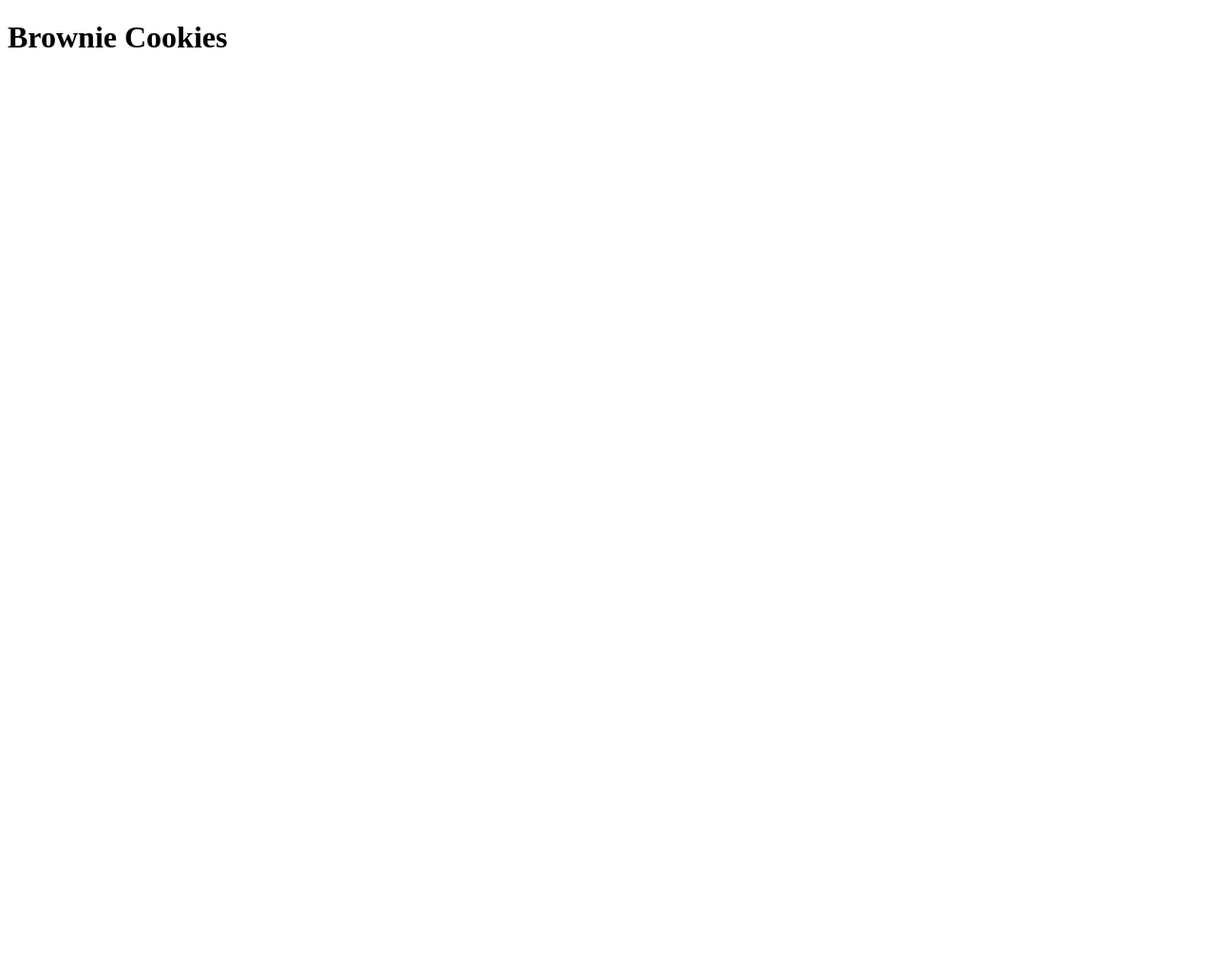
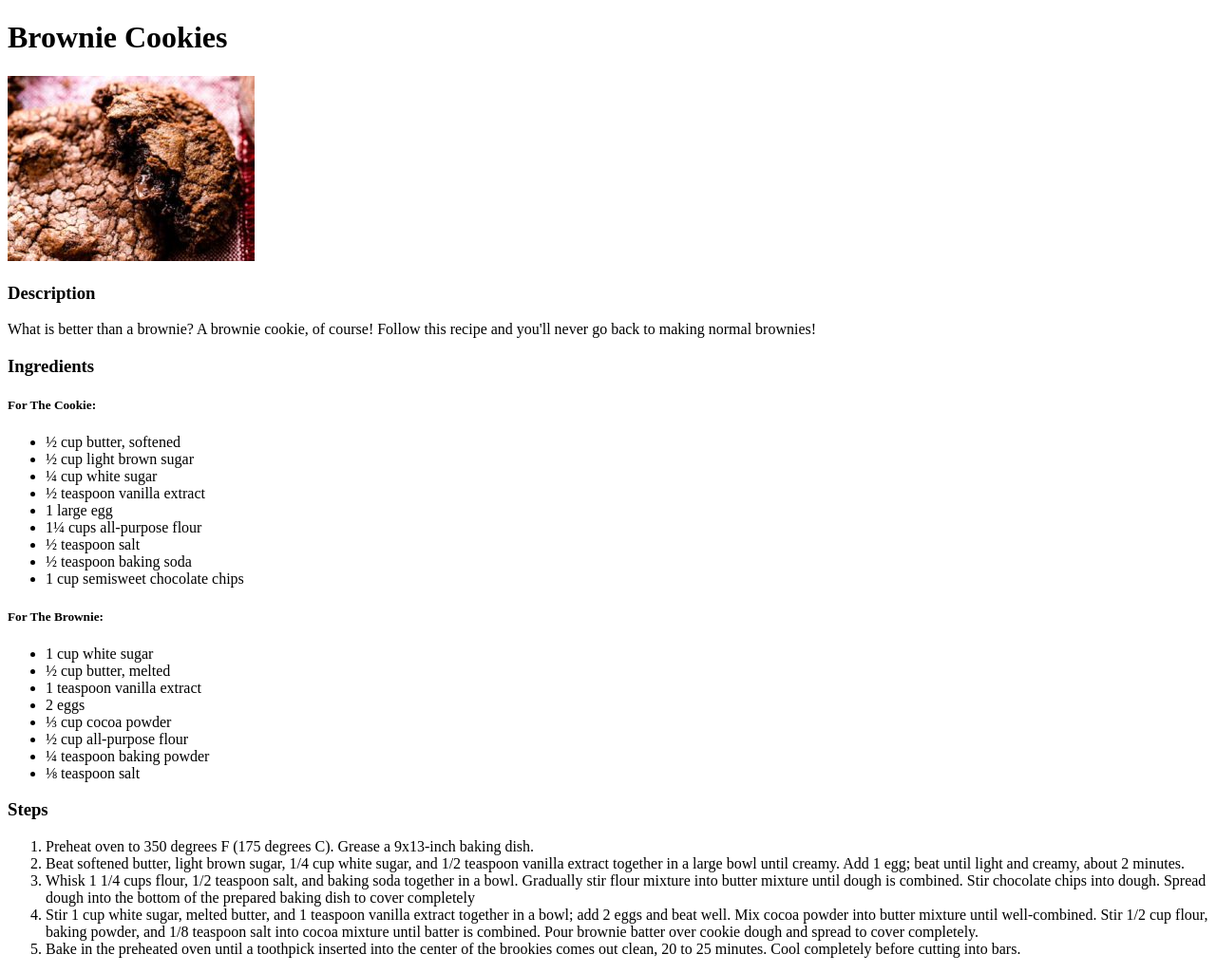
Before and after one commit to Benfisher11/odin-recipes2, a plain HTML site: page recipes/brownie_cookies.html in a window 1280 px wide. Shown: the whole page at 95% size. Before the commit the page ends 800 px from the top, so only its background shows below. Drawn offline with Linux system fonts and the light colour scheme.

Commit message:
Finish banana-bread.html and  brownie_cookie.html

```diff
--- a/recipes/brownie_cookies.html
+++ b/recipes/brownie_cookies.html
@@ -6,6 +6,63 @@
 </head>
 <body>
     <h1>Brownie Cookies</h1>
+    <img src="../images/brownie_cookies2.jpg" alt="Delicious looking brownie cookies">
+    <h3>Description</h3>
+    <p1>What is better than a brownie? A brownie cookie,
+        of course! Follow this recipe and you'll never
+        go back to making normal brownies!</p1>
+    <h3>Ingredients</h3>
+    <h5>For The Cookie:</h5>
+    <ul>
+        <li>½ cup butter, softened</li>
+        <li>½ cup light brown sugar</li>
+        <li>¼ cup white sugar</li>
+        <li>½ teaspoon vanilla extract</li>
+        <li>1 large egg</li>
+        <li>1¼ cups all-purpose flour</li>
+        <li>½ teaspoon salt</li>
+        <li>½ teaspoon baking soda</li>
+        <li>1 cup semisweet chocolate chips</li>
+    </ul>
+    <h5>For The Brownie:</h5>
+    <ul>
+        <li>1 cup white sugar</li>
+        <li>½ cup butter, melted</li>
+        <li>1 teaspoon vanilla extract</li>
+        <li>2 eggs</li>
+        <li>⅓ cup cocoa powder</li>
+        <li>½ cup all-purpose flour</li>
+        <li>¼ teaspoon baking powder</li>
+        <li>⅛ teaspoon salt</li>
+    </ul>
+    <h3>Steps</h3>
+    <ol>
+        <li>Preheat oven to 350 degrees F (175 degrees C).
+            Grease a 9x13-inch baking dish.</li>
+        <li>Beat softened butter, light brown sugar,
+            1/4 cup white sugar, and 1/2 teaspoon
+            vanilla extract together in a large bowl
+            until creamy. Add 1 egg; beat until light
+            and creamy, about 2 minutes.</li>
+        <li>Whisk 1 1/4 cups flour, 1/2 teaspoon salt, and
+            baking soda together in a bowl. Gradually stir
+            flour mixture into butter mixture until dough is
+            combined. Stir chocolate chips into dough. Spread
+            dough into the bottom of the prepared baking dish
+            to cover completely</li>
+         <li>Stir 1 cup white sugar, melted butter, and 1
+             teaspoon vanilla extract together in a bowl;
+             add 2 eggs and beat well. Mix cocoa powder into
+              butter mixture until well-combined. Stir 1/2 cup
+             flour, baking powder, and 1/8 teaspoon salt into
+              cocoa mixture until batter is combined. Pour
+              brownie batter over cookie dough and spread to
+              cover completely.</li>
+        <li>Bake in the preheated oven until a toothpick inserted
+            into the center of the brookies comes out clean, 20
+            to 25 minutes. Cool completely before cutting into bars.</li>
+
+    </ol>
 </body>
 
 </html>
```
Also changed, not shown: recipes/banana_bread.html (+31 -0 lines), images/Banana_Bread2.jpg (added), images/brownie_cookies2.jpg (added).
